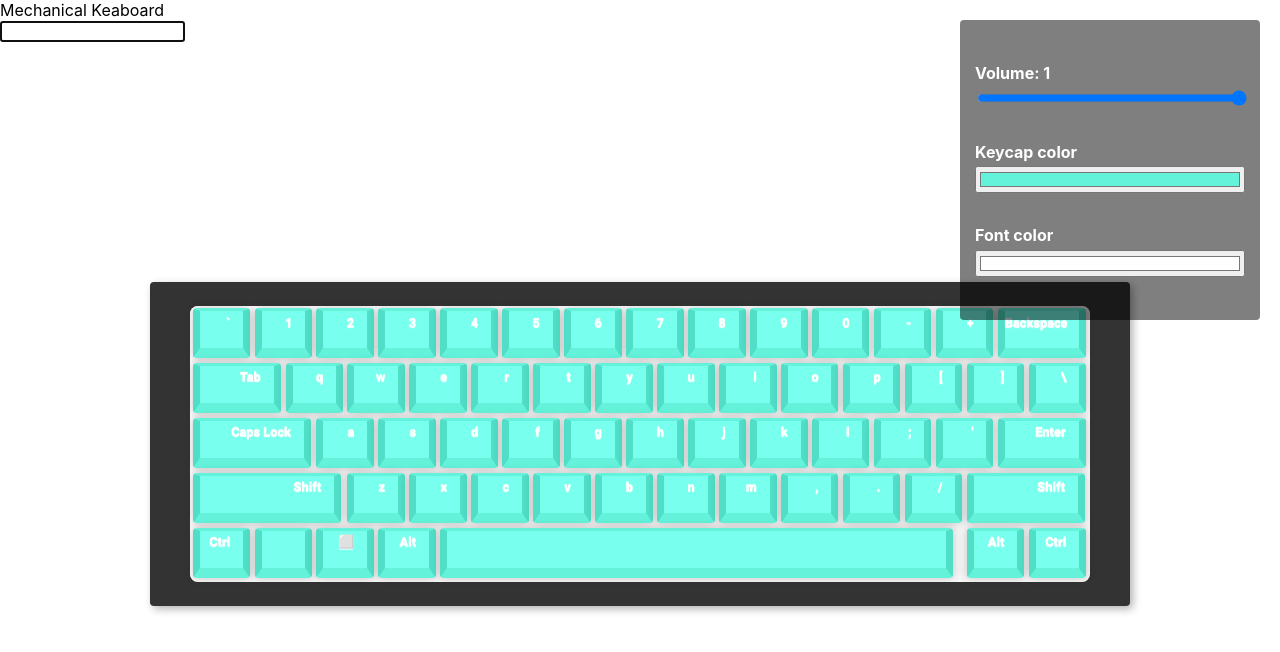
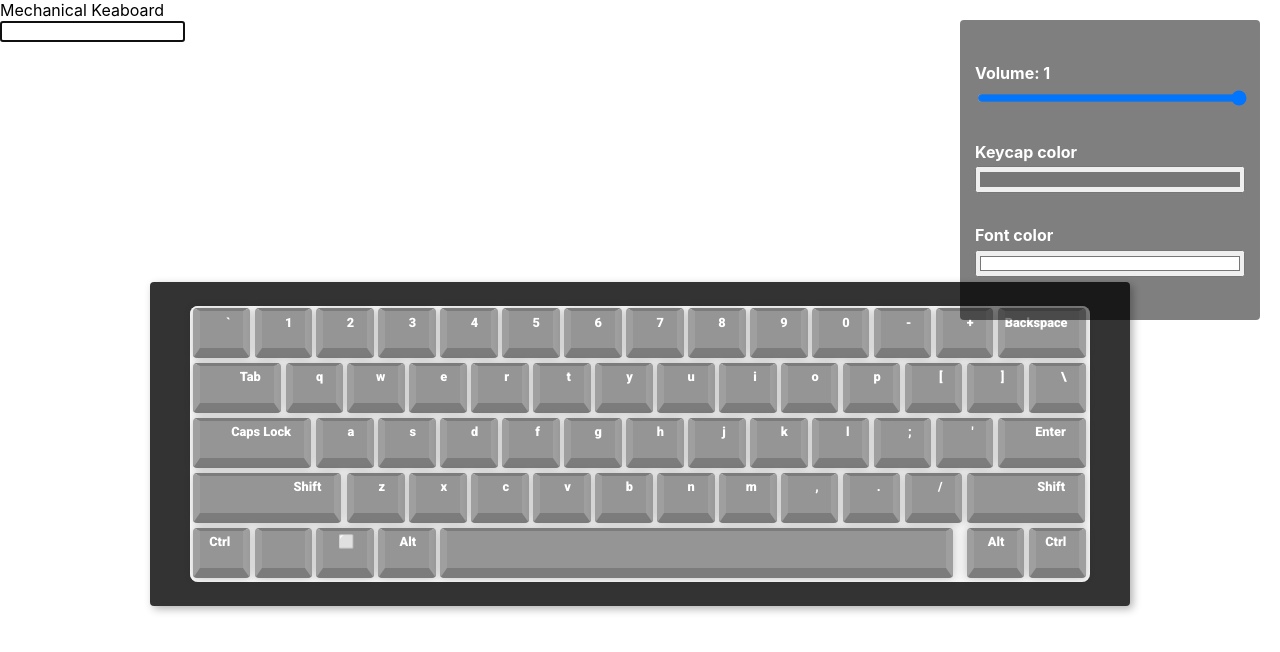
Before and after one commit to Bueribrian/mechanical-keyboard, a React (Create React App) app: page / in a window 1280 px wide. Shown: the top 652 px of the page. Built offline with nearby package versions, Linux system fonts and the light colour scheme.

Commit message:
agregando cambio de color independiente

```diff
--- a/src/components/keyboard/KeyboardComponent.js
+++ b/src/components/keyboard/KeyboardComponent.js
@@ -6,6 +6,7 @@ import KeySound1 from "../../assets/sounds/keycap-sound-1.mp3";
 import KeySound2 from "../../assets/sounds/keycap-sound-2.mp3";
 import KeySound3 from "../../assets/sounds/keycap-sound-3.mp3";
 import ControllerStatsComponent from "../controllerStats/ControllerStatsComponent";
+
 const audio = new Audio(KeySound1);
 const audio2 = new Audio(KeySound2);
 const audio3 = new Audio(KeySound3);
@@ -47,6 +48,7 @@ export default class KeyboardComponent extends Component {
           keycode:'',
           code: "Backquote",
           color: "#fff",
+          background:'#000',
           size:'2',
           text:'`',
           ref: React.createRef(),
@@ -55,6 +57,7 @@ export default class KeyboardComponent extends Component {
           keycode:'',
           code: "Digit1",
           color: "#fff",
+          background:'#000',
           size:'2',
           text:'1',
           ref: React.createRef(),
@@ -63,6 +66,7 @@ export default class KeyboardComponent extends Component {
           keycode:'',
           code: "Digit2",
           color: "#fff",
+          background:'#000',
           size:'2',
           text:'2',
           ref: React.createRef(),
@@ -71,6 +75,7 @@ export default class KeyboardComponent extends Component {
           keycode:'',
           code: "Digit3",
           color: "#fff",
+          background:'#000',
           size:'2',
           text:'3',
           ref: React.createRef(),
@@ -79,6 +84,7 @@ export default class KeyboardComponent extends Component {
           keycode:'',
           code: "Digit4",
           color: "#fff",
+          background:'#000',
           size:'2',
           text:'4',
           ref: React.createRef(),
@@ -87,6 +93,7 @@ export default class KeyboardComponent extends Component {
           keycode:'',
           code: "Digit5",
           color: "#fff",
+          background:'#000',
           size:'2',
           text:'5',
           ref: React.createRef(),
@@ -95,6 +102,7 @@ export default class KeyboardComponent extends Component {
           keycode:'',
           code: "Digit6",
           color: "#fff",
+          background:'#000',
           size:'2',
           text:'6',
           ref: React.createRef(),
@@ -103,6 +111,7 @@ export default class KeyboardComponent extends Component {
           keycode:'',
           code: "Digit7",
           color: "#fff",
+          background:'#000',
           size:'2',
           text:'7',
           ref: React.createRef(),
@@ -111,6 +120,7 @@ export default class KeyboardComponent extends Component {
           keycode:'',
           code: "Digit8",
           color: "#fff",
+          background:'#000',
           size:'2',
           text:'8',
           ref: React.createRef(),
@@ -119,6 +129,7 @@ export default class KeyboardComponent extends Component {
           keycode:'',
           code: "Digit9",
           color: "#fff",
+          background:'#000',
           size:'2',
           text:'9',
           ref: React.createRef(),
@@ -127,6 +138,7 @@ export default class KeyboardComponent extends Component {
           keycode:'',
           code: "Digit0",
           color: "#fff",
+          background:'#000',
           size:'2',
           text:'0',
           ref: React.createRef(),
@@ -135,6 +147,7 @@ export default class KeyboardComponent extends Component {
           keycode:'',
           code: "Minus",
           color: "#fff",
+          background:'#000',
           size:'2',
           text:'-',
           ref: React.createRef(),
@@ -143,6 +156,7 @@ export default class KeyboardComponent extends Component {
           keycode:'',
           code: "Equal",
           color: "#fff",
+          background:'#000',
           size:'2',
           text:'+',
           ref: React.createRef(),
@@ -151,6 +165,7 @@ export default class KeyboardComponent extends Component {
           keycode:'',
           code: "Backspace",
           color: "#fff",
+          background:'#000',
           size:'3',
           text:'Backspace',
           ref: React.createRef(),
@@ -159,6 +174,7 @@ export default class KeyboardComponent extends Component {
           keycode:'',
           code: "Tab",
           color: "#fff",
+          background:'#000',
           size:'3',
           text:'Tab',
           ref: React.createRef(),
@@ -167,6 +183,7 @@ export default class KeyboardComponent extends Component {
           keycode:'',
           code: "Keyq",
           color: "#fff",
+          background:'#000',
           size:'2',
           text:'q',
           ref: React.createRef(),
@@ -175,6 +192,7 @@ export default class KeyboardComponent extends Component {
           keycode:'',
           code: "Keyw",
           color: "#fff",
+          background:'#000',
           size:'2',
           text:'w',
           ref: React.createRef(),
@@ -183,6 +201,7 @@ export default class KeyboardComponent extends Component {
           keycode:'',
           code: "Keye",
           color: "#fff",
+          background:'#000',
           size:'2',
           text:'e',
           ref: React.createRef(),
@@ -191,7 +210,7 @@ export default class KeyboardComponent extends Component {
           keycode:'',
           code: "Keyr",
           color: "#fff",
-          background: "#aaa",
+          background:'#000',
           size:'2',
           text:'r',
           ref: React.createRef(),
@@ -200,6 +219,7 @@ export default class KeyboardComponent extends Component {
           keycode:'',
           code: "Keyt",
           color: "#fff",
+          background:'#000',
           size:'2',
           text:'t',
           ref: React.createRef(),
@@ -208,6 +228,7 @@ export default class KeyboardComponent extends Component {
           keycode:'',
           code: "Keyy",
           color: "#fff",
+          background:'#000',
           size:'2',
           text:'y',
           ref: React.createRef(),
@@ -216,6 +237,7 @@ export default class KeyboardComponent extends Component {
           keycode:'',
           code: "Keyu",
           color: "#fff",
+          background:'#000',
           size:'2',
           text:'u',
           ref: React.createRef(),
@@ -224,6 +246,7 @@ export default class KeyboardComponent extends Component {
           keycode:'',
           code: "Keyi",
           color: "#fff",
+          background:'#000',
           size:'2',
           text:'i',
           ref: React.createRef(),
@@ -232,6 +255,7 @@ export default class KeyboardComponent extends Component {
           keycode:'',
           code: "Keyo",
           color: "#fff",
+          background:'#000',
           size:'2',
           text:'o',
           ref: React.createRef(),
@@ -240,6 +264,7 @@ export default class KeyboardComponent extends Component {
           keycode:'',
           code: "Keyp",
           color: "#fff",
+          background:'#000',
           size:'2',
           text:'p',
           ref: React.createRef(),
@@ -248,6 +273,7 @@ export default class KeyboardComponent extends Component {
           keycode:'',
           code: "BracketLeft",
           color: "#fff",
+          background:'#000',
           size:'2',
           text:'[',
           ref: React.createRef(),
@@ -256,6 +282,7 @@ export default class KeyboardComponent extends Component {
           keycode:'',
           code: "BracketRight",
           color: "#fff",
+          background:'#000',
           size:'2',
           text:']',
           ref: React.createRef(),
@@ -265,6 +292,7 @@ export default class KeyboardComponent extends Component {
           code: "Backslash",
           chadCode: "92",
           color: "#fff",
+          background:'#000',
           size:'2',
           text:'\\',
           ref: React.createRef(),
@@ -274,6 +302,7 @@ export default class KeyboardComponent extends Component {
           code: "CapsLock",
           chadCode: "92",
           color: "#fff",
+          background:'#000',
           size:'4',
           text:'Caps Lock',
           ref: React.createRef(),
@@ -283,6 +312,7 @@ export default class KeyboardComponent extends Component {
           code: "Keya",
           chadCode: "92",
           color: "#fff",
+          background:'#000',
           size:'2',
           text:'a',
           ref: React.createRef(),
@@ -292,6 +322,7 @@ export default class KeyboardComponent extends Component {
           code: "Keys",
           chadCode: "92",
           color: "#fff",
+          background:'#000',
           size:'2',
           text:'s',
           ref: React.createRef(),
@@ -301,6 +332,7 @@ export default class KeyboardComponent extends Component {
           code: "Keyd",
           chadCode: "92",
           color: "#fff",
+          background:'#000',
           size:'2',
           text:'d',
           ref: React.createRef(),
@@ -310,6 +342,7 @@ export default class KeyboardComponent extends Component {
           code: "Keyf",
           chadCode: "92",
           color: "#fff",
+          background:'#000',
           size:'2',
           text:'f',
           ref: React.createRef(),
@@ -319,6 +352,7 @@ export default class KeyboardComponent extends Component {
           code: "Keyg",
           chadCode: "92",
           color: "#fff",
+          background:'#000',
           size:'2',
           text:'g',
           ref: React.createRef(),
@@ -328,6 +362,7 @@ export default class KeyboardComponent extends Component {
           code: "Keyh",
           chadCode: "h",
           color: "#fff",
+          background:'#000',
           size:'2',
           text:'h',
           ref: React.createRef(),
@@ -336,6 +371,7 @@ export default class KeyboardComponent extends Component {
           keycode:'',
           code: "Keyj",
           color: "#fff",
+          background:'#000',
           size:'2',
           text:'j',
           ref: React.createRef(),
@@ -344,6 +380,7 @@ export default class KeyboardComponent extends Component {
           keycode:'',
           code: "Keyk",
           color: "#fff",
+          background:'#000',
           size:'2',
           text:'k',
           ref: React.createRef(),
@@ -352,6 +389,7 @@ export default class KeyboardComponent extends Component {
           keycode:'',
           code: "Keyl",
           color: "#fff",
+          background:'#000',
           size:'2',
           text:'l',
           ref: React.createRef(),
@@ -360,6 +398,7 @@ export default class KeyboardComponent extends Component {
           keycode:'',
           code: "Semicolon",
           color: "#fff",
+          background:'#000',
           size:'2',
           text:';',
           ref: React.createRef(),
@@ -368,6 +407,7 @@ export default class KeyboardComponent extends Component {
           keycode:'',
           code: "Quote",
           color: "#fff",
+          background:'#000',
           size:'2',
           text:"'",
           ref: React.createRef(),
@@ -376,6 +416,7 @@ export default class KeyboardComponent extends Component {
           keycode:'',
           code: "Enter",
           color: "#fff",
+          background:'#000',
           size:'3',
           text:'Enter',
           ref: React.createRef(),
@@ -384,6 +425,7 @@ export default class KeyboardComponent extends Component {
           keycode:'',
           code: "ShiftLeft",
           color: "#fff",
+          background:'#000',
           size:'5',
           text:'Shift',
           ref: React.createRef(),
@@ -392,6 +434,7 @@ export default class KeyboardComponent extends Component {
           keycode:'',
           code: "Keyz",
           color: "#fff",
+          background:'#000',
           size:'2',
           text:'z',
           ref: React.createRef(),
@@ -400,6 +443,7 @@ export default class KeyboardComponent extends Component {
           keycode:'',
           code: "Keyx",
           color: "#fff",
+          background:'#000',
           size:'2',
           text:'x',
           ref: React.createRef(),
@@ -408,6 +452,7 @@ export default class KeyboardComponent extends Component {
           keycode:'',
           code: "Keyc",
           color: "#fff",
+          background:'#000',
           size:'2',
           text:'c',
           ref: React.createRef(),
@@ -416,6 +461,7 @@ export default class KeyboardComponent extends Component {
           keycode:'',
           code: "Keyv",
           color: "#fff",
+          background:'#000',
           size:'2',
           text:'v',
           ref: React.createRef(),
@@ -424,6 +470,7 @@ export default class KeyboardComponent extends Component {
           keycode:'',
           code: "Keyb",
           color: "#fff",
+          background:'#000',
           size:'2',
           text:'b',
           ref: React.createRef(),
@@ -432,6 +479,7 @@ export default class KeyboardComponent extends Component {
           keycode:'',
           code: "Keyn",
           color: "#fff",
+          background:'#000',
           size:'2',
           text:'n',
           ref: React.createRef(),
@@ -440,6 +488,7 @@ export default class KeyboardComponent extends Component {
           keycode:'',
           code: "Keym",
           color: "#fff",
+          background:'#000',
           size:'2',
           text:'m',
           ref: React.createRef(),
@@ -448,6 +497,7 @@ export default class KeyboardComponent extends Component {
           keycode:'',
           code: "Comma",
           color: "#fff",
+          background:'#000',
           size:'2',
           text:',',
           ref: React.createRef(),
@@ -456,6 +506,7 @@ export default class KeyboardComponent extends Component {
           keycode:'',
           code: "Period",
           color: "#fff",
+          background:'#000',
           size:'2',
           text:'.',
           ref: React.createRef(),
@@ -464,6 +515,7 @@ export default class KeyboardComponent extends Component {
           keycode:'',
           code: "Slash",
           color: "#fff",
+          background:'#000',
           size:'2',
           text:'/',
           ref: React.createRef(),
@@ -472,6 +524,7 @@ export default class KeyboardComponent extends Component {
           keycode:'',
           code: "ShiftRight",
           color: "#fff",
+          background:'#000',
           size:'4',
           text:'Shift',
           ref: React.createRef(),
@@ -480,6 +533,7 @@ export default class KeyboardComponent extends Component {
           keycode:'',
           code: "ControlLeft",
           color: "#fff",
+          background:'#000',
           size:'2',
           text:'Ctrl',
           ref: React.createRef(),
@@ -488,6 +542,7 @@ export default class KeyboardComponent extends Component {
           keycode:'',
           code: "Empty1",
           color: "#fff",
+          background:'#000',
           size:'2',
           text:'',
           ref: React.createRef(),
@@ -496,6 +551,7 @@ export default class KeyboardComponent extends Component {
           keycode:'',
           code: "Empty2",
           color: "#fff",
+          background:'#000',
           size:'2',
           text:'⬜',
           ref: React.createRef(),
@@ -505,6 +561,7 @@ export default class KeyboardComponent extends Component {
           keycode:'',
           code: "AltLeft",
           color: "#fff",
+          background:'#000',
           size:'2',
           text:'Alt',
           ref: React.createRef(),
@@ -513,6 +570,7 @@ export default class KeyboardComponent extends Component {
           keycode:'',
           code: "Space",
           color: "#fff",
+          background:'#000',
           size:'17',
           text:' ',
           ref: React.createRef(),
@@ -521,6 +579,7 @@ export default class KeyboardComponent extends Component {
           keycode:'',
           code: "AltRight",
           color: "#fff",
+          background:'#000',
           size:'2',
           text:'Alt',
           ref: React.createRef(),
@@ -529,19 +588,32 @@ export default class KeyboardComponent extends Component {
           keycode:'',
           code: "ControlRight",
           color: "#fff",
+          background:'#000',
           size:'2',
           text:'Ctrl',
           ref: React.createRef(),
         },
       ],
-      keyBackground:"#64f2da",
+      keyBackground:"#777777",
       fontColor:"#ffffff",
-      keyColor:"#fff",
       volume:1
     };
     this.setVolume = this.setVolume.bind(this)
     this.setKeycapBackground = this.setKeycapBackground.bind(this)
     this.setFontColor = this.setFontColor.bind(this)
+    this.searchKeycap = this.searchKeycap.bind(this)
+  }
+
+  searchKeycap(ref){
+    alert('estoy en hover')
+    this.setState(prev=>({
+      keycapsArray: prev.keycapsArray.map((key) => {
+        if(key.ref === ref){
+          key.background = "#000000"
+        }
+        return key
+      })
+    }))
   }
 
   handleKeyPressed(ref){
@@ -559,7 +631,14 @@ export default class KeyboardComponent extends Component {
   }
 
   setKeycapBackground(keyBackground){
-    this.setState({keyBackground})
+    this.setState({
+      keyBackground: keyBackground,
+      keycapsArray: this.state.keycapsArray.map((key)=>{
+        key.background = this.state.keyBackground
+        return key
+        })
+    })
+
   }
 
   setFontColor(fontColor){
@@ -568,6 +647,13 @@ export default class KeyboardComponent extends Component {
 
 
   componentDidMount() {
+    this.setState({
+      keycapsArray: this.state.keycapsArray.map((key)=>{
+        key.background = this.state.keyBackground
+        return key
+        })
+    })
+
     window.addEventListener("keydown", (event) => {
       let keypressed = event.code;
       let randomNumber = Math.floor(Math.random() * 3)
@@ -599,21 +685,20 @@ export default class KeyboardComponent extends Component {
       this.setState((prev) => ({
         keycapsArray: prev.keycapsArray.map((key) => {
           if (key.code.toLowerCase() === keypressed.toLowerCase()) {
-            key.background = "#000";
             key.ref.current.parentNode.style.transition = ".2s all";
             key.ref.current.parentNode.style.transform = "scale(0.89, 0.85)";
             key.ref.current.parentNode.style.borderRadius = "1px";
-            // key.ref.current.parentNode.style.filter = "brightness(60%)";
             keyref = key.ref;
           }
           return key;
         }),
       }));
+
       this.handleKeyPressed(keyref)
 
     });
-    window.addEventListener("keyup",()=>{
-    })
+
+
   }
 
   render() {
@@ -631,8 +716,9 @@ export default class KeyboardComponent extends Component {
               size={keycap.size}
               text={keycap.text}
               color={keycap.color}
-              background={this.state.keyBackground}
+              background={keycap.background}
               fontColor={this.state.fontColor}
+              searchKeycap={this.searchKeycap}
             />
           ))}
         </Keyboard>
--- a/src/components/keycap/KeycapComponent.js
+++ b/src/components/keycap/KeycapComponent.js
@@ -13,9 +13,9 @@ box-sizing:border-box;
 const KeyDiv = styled.div`
 width:98%;
 height:100%;
-background:${props=>adjust(props.background,20)};
+background:${props=>adjust(props.background,30)};
 color:${props => props.fontColor};
-text-shadow: 0px 1px 1px ${props => props.fontColor};
+// text-shadow: 0px 1px 1px ${props => props.fontColor};
 stext-transform:uppercase;
 text-align:right;
 font-family: 'Roboto', sans-serif;
@@ -23,7 +23,7 @@ font-size:.8rem;
 border-radius:4px;
 transition:.3s all;
 box-shadow: 0 0 10px rgba(0,0,0,0.2);
-border-color: ${props=>props.background} ${props=>adjust(props.background,-20)} ${props=> props.background};
+border-color: ${props=>adjust(props.background,5)} ${props=>adjust(props.background,40)} ${props=> adjust(props.background,5)};
 border-width: 3px 7px 10px;
 border-style: solid;
 box-sizing:border-box;
@@ -33,8 +33,8 @@ z-index:5;
 
 export default function KeycapComponent(props) {
     return(
-        <KeyDivContainer id={props.id} background={props.background}  fontColor={props.fontColor} color={props.color} size={props.size}>
-            <KeyDiv background={props.background} fontColor={props.fontColor} color={props.color} ref={props.reference}>
+        <KeyDivContainer  id={props.id} background={props.background}  fontColor={props.fontColor} color={props.color} size={props.size}>
+            <KeyDiv onMouseEnter={()=>props.searchKeycap(props.reference)} background={props.background} fontColor={props.fontColor} color={props.color} ref={props.reference}>
                 {props.text}
             </KeyDiv>
         </KeyDivContainer>
```
